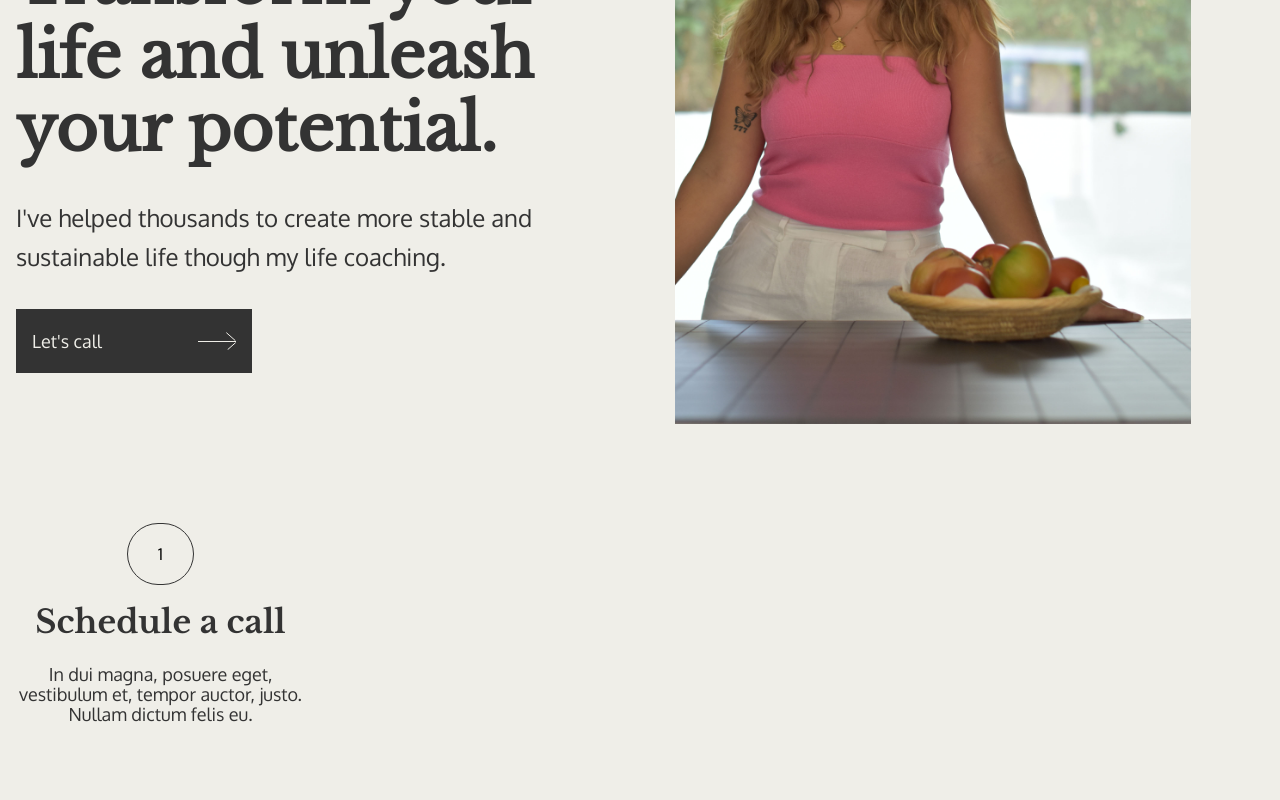
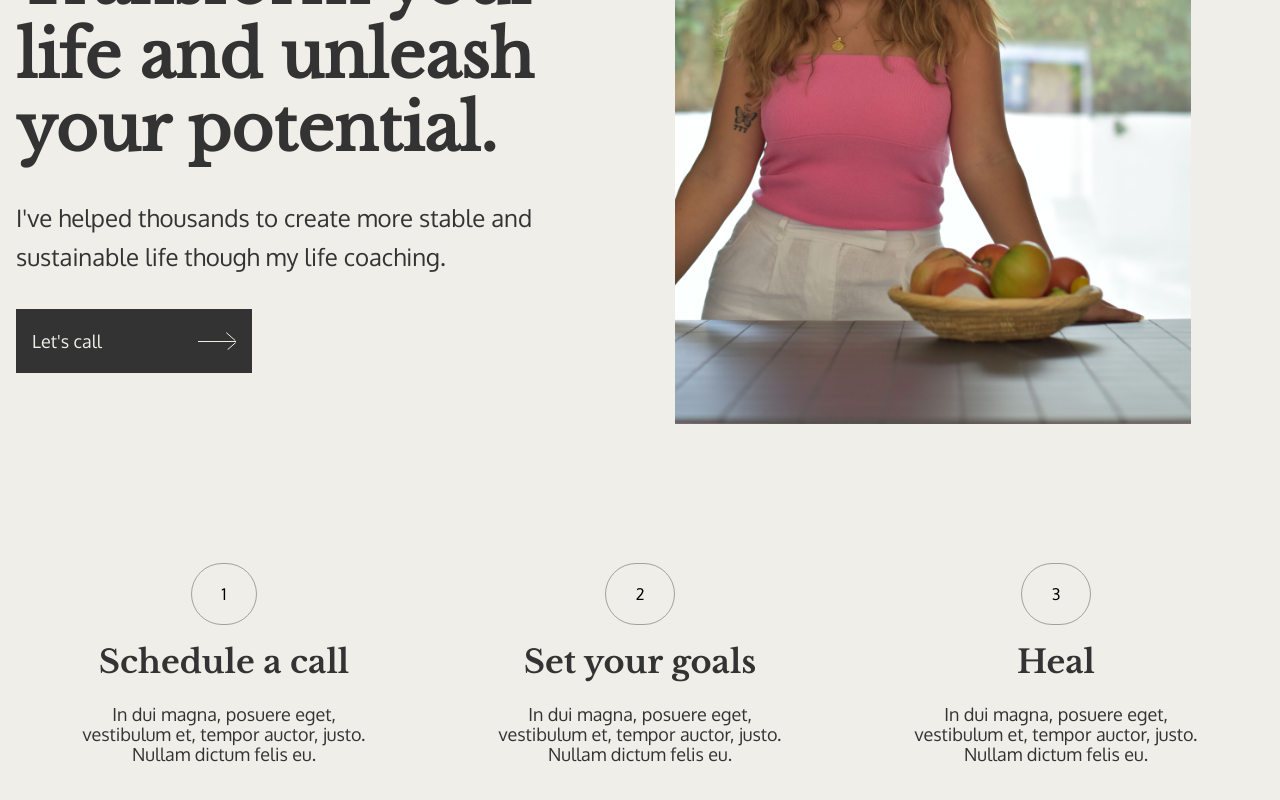
Before and after one commit to joelkarh/guthealth-website-2, a Next.js app: page / in a window 1280 px wide. Shown: the part 487-1287 px from the top of the page. Built offline with nearby package versions, Linux system fonts and the light colour scheme.

Commit message:
goals number :zap:

```diff
--- a/components/goals.tsx
+++ b/components/goals.tsx
@@ -1,17 +1,43 @@
 import React from 'react'
 
 function Goals() {
-  return (
+    const data = [
+        {
+            id:1,
+            number:1,
+            title:'Schedule a call',
+            description: 'In dui magna, posuere eget, vestibulum et, tempor auctor, justo. Nullam dictum felis eu.',
+        },
+        {
+            id:2,
+            number:2,
+            title:'Set your goals',
+            description: 'In dui magna, posuere eget, vestibulum et, tempor auctor, justo. Nullam dictum felis eu.',
+        },
+        {
+            id:3,
+            number:3,
+            title:'Heal',
+            description: 'In dui magna, posuere eget, vestibulum et, tempor auctor, justo. Nullam dictum felis eu.',
+        },
+    ]
+
+    return (
     <>
-    <section className='my-16 max-w-7xl	flex justify-center xl:justify-start'>
-        <article className='text-center goals'>
-            <span className='cirkel'>1</span>
-            <h2 className='my-8 pt-4'>Schedule a call</h2>
-            <p>In dui magna, posuere eget, vestibulum et, tempor auctor, justo. Nullam dictum felis eu.</p>
-        </article>
-    </section>
+        <section className='my-16 max-w-7xl	flex justify-center xl:flex-row xl:justify-start flex-col'>
+            {data.length > 0 ? data.map(({id,number,title,description})=>(
+            <>
+                <article key={id} className='text-center goals m-auto my-10 '>
+                <span className='cirkel'>{number}</span>
+                <h2 className='my-8 pt-4'>{title}</h2>
+                <p>{description}</p>
+                </article>
+            </>
+            )):'nothing'}
+
+        </section>
     </>
 )
-}
+    }
 
 export default Goals
--- a/styles/globals.scss
+++ b/styles/globals.scss
@@ -117,7 +117,7 @@ h1 {
 .cirkel{
   padding: 20px 30px;
   border-radius: 50px;
-  border: 1px solid #333;
+  border: 1px solid #A2A1A0;
 }
 .goals{
   max-width: 289px;
```
